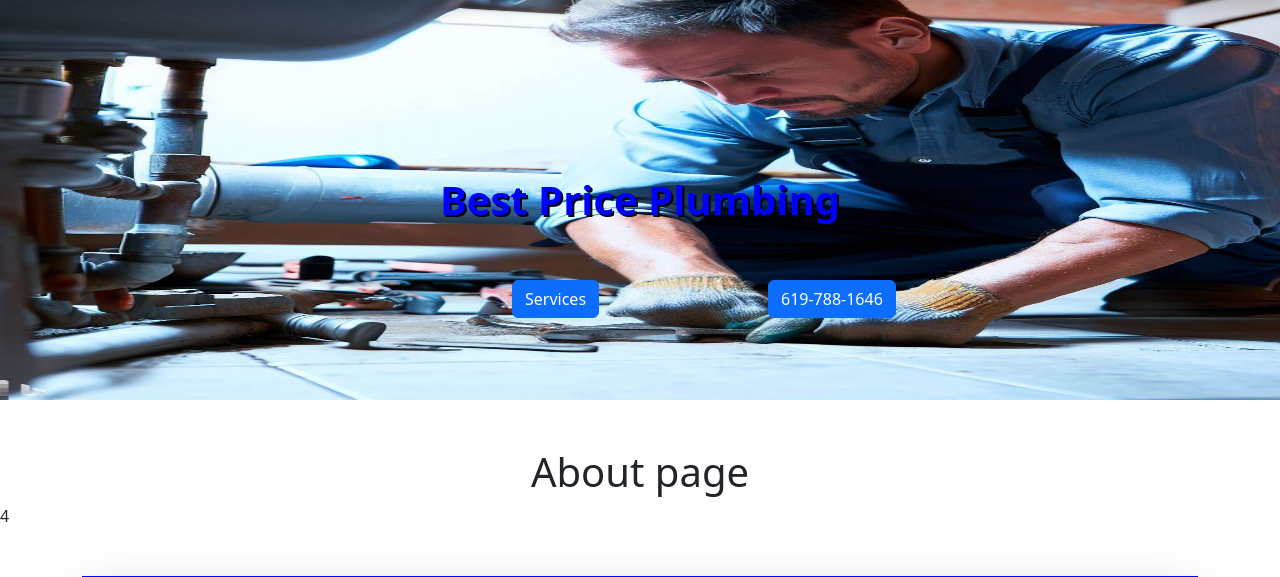
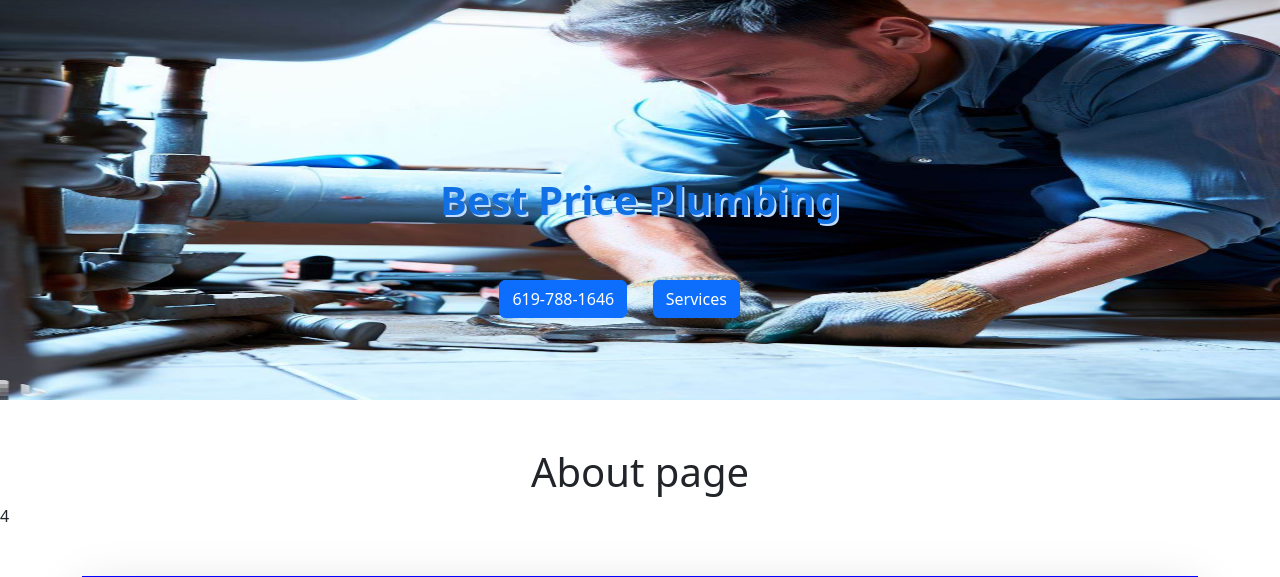
Before and after one commit to kingofcode898/DadWeb, a Flask app: page /about in a window 1280 px wide. Shown: the part 86-663 px from the top of the page. Run offline with Flask 3, Linux system fonts and the light colour scheme.

Commit message:
button fix :)

```diff
--- a/templates/banner.html
+++ b/templates/banner.html
@@ -1,6 +1,6 @@
 <div class="d-flex justify-content-center align-items-center position-relative" style="height: 400px;">
-  <img class="img-fluid overflow-hidden" src="/static/plumb.jpeg" style="min-width: 100%; max-height: 400px;">
-  <h1 style="position: absolute; top: 50%; left: 50%; transform: translate(-50%, -50%); color: blue; font-weight: bold; text-shadow: 2px 2px black;">Best Price Plumbing</h1>
-  <a href="/services" class="btn btn-primary position-absolute" style="top: 70%; left: 40%; ">Services</a>
-  <a href="tel:6197881646" class="btn btn-primary position-absolute" style="top: 70%; left: 60%;">619-788-1646</a>
+  <img class="img-fluid overflow-hidden" src="/static/plumb.png" style="min-width: 100%; max-height: 400px;">
+  <h1 style="position: absolute; top: 50%; left: 50%; transform: translate(-50%, -50%); color: rgb(17, 112, 228); font-weight: bold; text-shadow: 2px 2px rgb(191, 220, 255);">Best Price Plumbing</h1>
+  <a href="/services" class="btn btn-primary position-absolute" style="top: 70%; left: 51%; ">Services</a>
+  <a href="tel:6197881646" class="btn btn-primary position-absolute" style="top: 70%; right: 51%;">619-788-1646</a>
 </div>
```
Also changed, not shown: static/plumb.jpeg (deleted), static/plumb.png (added), 1 other file.
